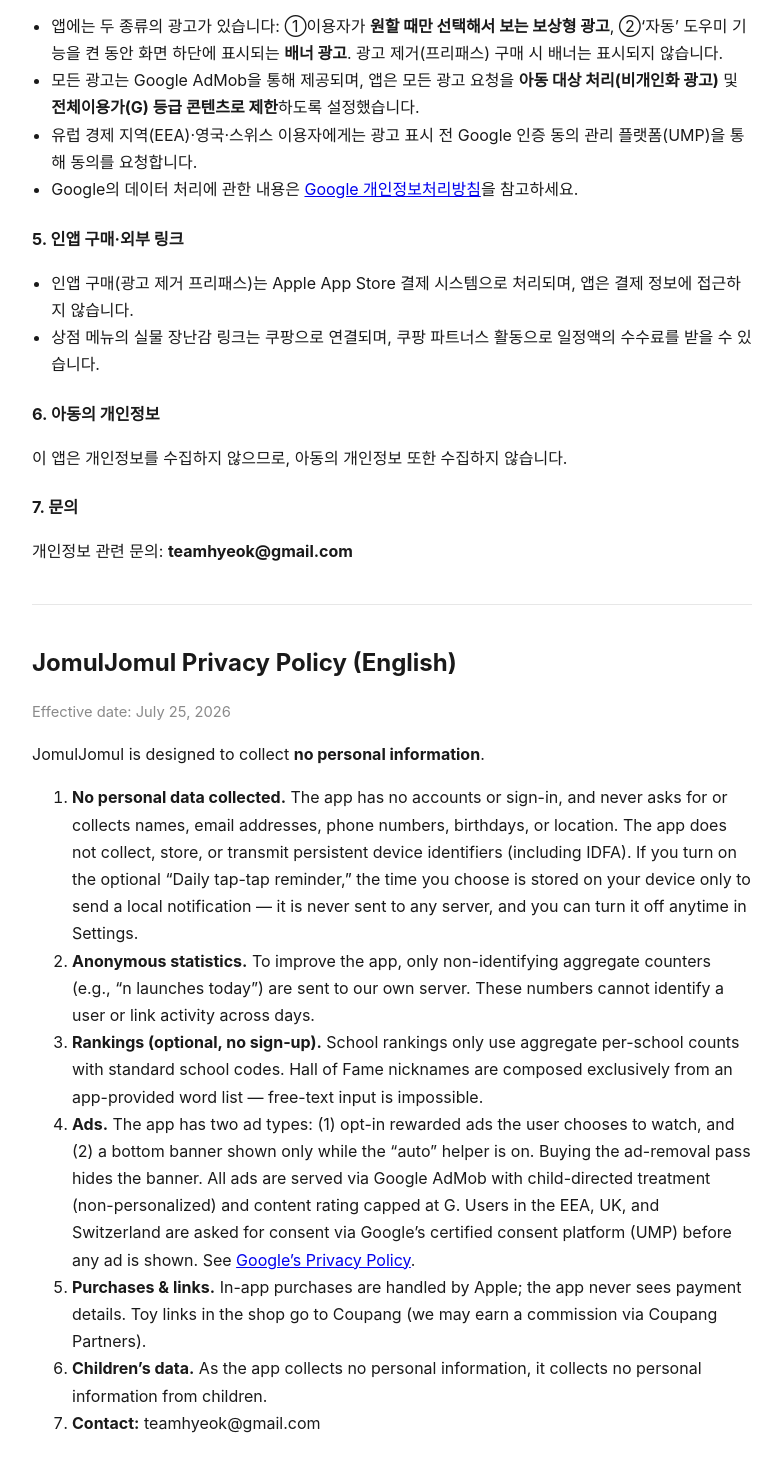
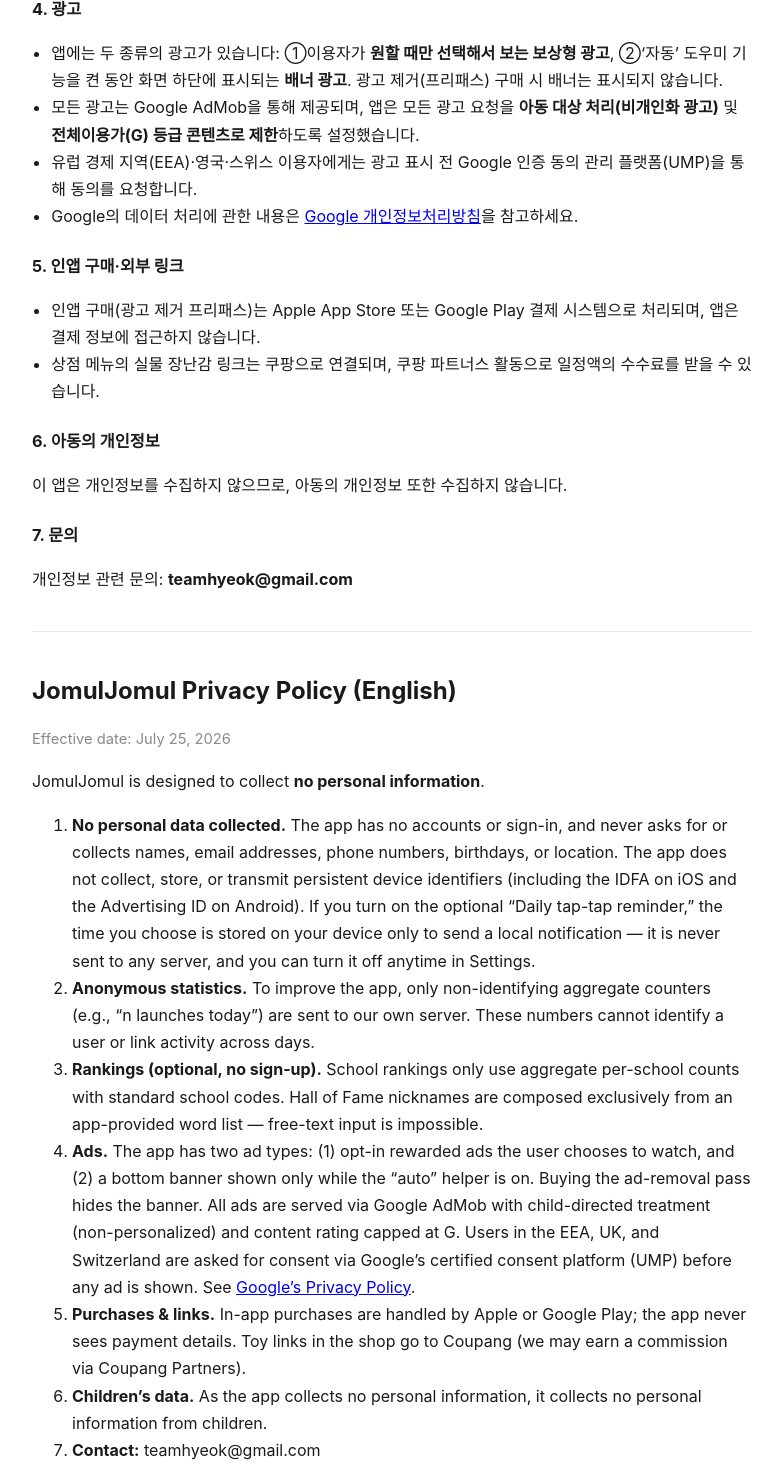
Before and after one commit to choichanhyeok/jomuljomul-privacy, a plain HTML site: page index.html in a window 1280 px wide. Shown: the part 725-2192 px from the top of the page, without its empty margins (248-1029 px from the left). Drawn offline with Linux system fonts and the light colour scheme.

Commit message:
Android 배포 대비: 결제·광고 식별자 표기를 플랫폼 중립으로 명확화
- 인앱 구매: Apple App Store → Apple App Store 또는 Google Play
- 광고 식별자: IDFA → iOS IDFA / Android 광고 ID
(수집·전송하지 않는다는 약속 자체는 불변, 시행일 유지)

```diff
--- a/index.html
+++ b/index.html
@@ -27,7 +27,7 @@
 <h3>1. 수집하는 개인정보: 없음</h3>
 <ul>
   <li>앱은 <strong>계정·로그인이 없으며</strong>, 이름·이메일·전화번호·생년월일·위치 등 어떠한 개인정보도 요구하거나 수집하지 않습니다.</li>
-  <li>앱은 기기 광고 식별자(IDFA)를 포함한 <strong>영속적 기기 식별자를 수집·저장·전송하지 않습니다</strong>.</li>
+  <li>앱은 기기 광고 식별자(iOS의 IDFA, Android의 광고 ID)를 포함한 <strong>영속적 기기 식별자를 수집·저장·전송하지 않습니다</strong>.</li>
   <li>선택형 ‘매일 톡톡 알림’을 켜면, 사용자가 고른 시간이 <strong>기기에만 저장되어 로컬 알림</strong>을 보냅니다. 이 정보는 서버로 전송되지 않으며, 알림은 설정에서 언제든 끌 수 있습니다.</li>
 </ul>
 
@@ -50,7 +50,7 @@
 
 <h3>5. 인앱 구매·외부 링크</h3>
 <ul>
-  <li>인앱 구매(광고 제거 프리패스)는 Apple App Store 결제 시스템으로 처리되며, 앱은 결제 정보에 접근하지 않습니다.</li>
+  <li>인앱 구매(광고 제거 프리패스)는 Apple App Store 또는 Google Play 결제 시스템으로 처리되며, 앱은 결제 정보에 접근하지 않습니다.</li>
   <li>상점 메뉴의 실물 장난감 링크는 쿠팡으로 연결되며, 쿠팡 파트너스 활동으로 일정액의 수수료를 받을 수 있습니다.</li>
 </ul>
 
@@ -66,11 +66,11 @@
 <p class="eff">Effective date: July 25, 2026</p>
 <p>JomulJomul is designed to collect <strong>no personal information</strong>.</p>
 <ol>
-  <li><strong>No personal data collected.</strong> The app has no accounts or sign-in, and never asks for or collects names, email addresses, phone numbers, birthdays, or location. The app does not collect, store, or transmit persistent device identifiers (including IDFA). If you turn on the optional “Daily tap-tap reminder,” the time you choose is stored on your device only to send a local notification — it is never sent to any server, and you can turn it off anytime in Settings.</li>
+  <li><strong>No personal data collected.</strong> The app has no accounts or sign-in, and never asks for or collects names, email addresses, phone numbers, birthdays, or location. The app does not collect, store, or transmit persistent device identifiers (including the IDFA on iOS and the Advertising ID on Android). If you turn on the optional “Daily tap-tap reminder,” the time you choose is stored on your device only to send a local notification — it is never sent to any server, and you can turn it off anytime in Settings.</li>
   <li><strong>Anonymous statistics.</strong> To improve the app, only non-identifying aggregate counters (e.g., “n launches today”) are sent to our own server. These numbers cannot identify a user or link activity across days.</li>
   <li><strong>Rankings (optional, no sign-up).</strong> School rankings only use aggregate per-school counts with standard school codes. Hall of Fame nicknames are composed exclusively from an app-provided word list — free-text input is impossible.</li>
   <li><strong>Ads.</strong> The app has two ad types: (1) opt-in rewarded ads the user chooses to watch, and (2) a bottom banner shown only while the “auto” helper is on. Buying the ad-removal pass hides the banner. All ads are served via Google AdMob with child-directed treatment (non-personalized) and content rating capped at G. Users in the EEA, UK, and Switzerland are asked for consent via Google’s certified consent platform (UMP) before any ad is shown. See <a href="https://policies.google.com/privacy">Google’s Privacy Policy</a>.</li>
-  <li><strong>Purchases &amp; links.</strong> In-app purchases are handled by Apple; the app never sees payment details. Toy links in the shop go to Coupang (we may earn a commission via Coupang Partners).</li>
+  <li><strong>Purchases &amp; links.</strong> In-app purchases are handled by Apple or Google Play; the app never sees payment details. Toy links in the shop go to Coupang (we may earn a commission via Coupang Partners).</li>
   <li><strong>Children’s data.</strong> As the app collects no personal information, it collects no personal information from children.</li>
   <li><strong>Contact:</strong> teamhyeok@gmail.com</li>
 </ol>
```
